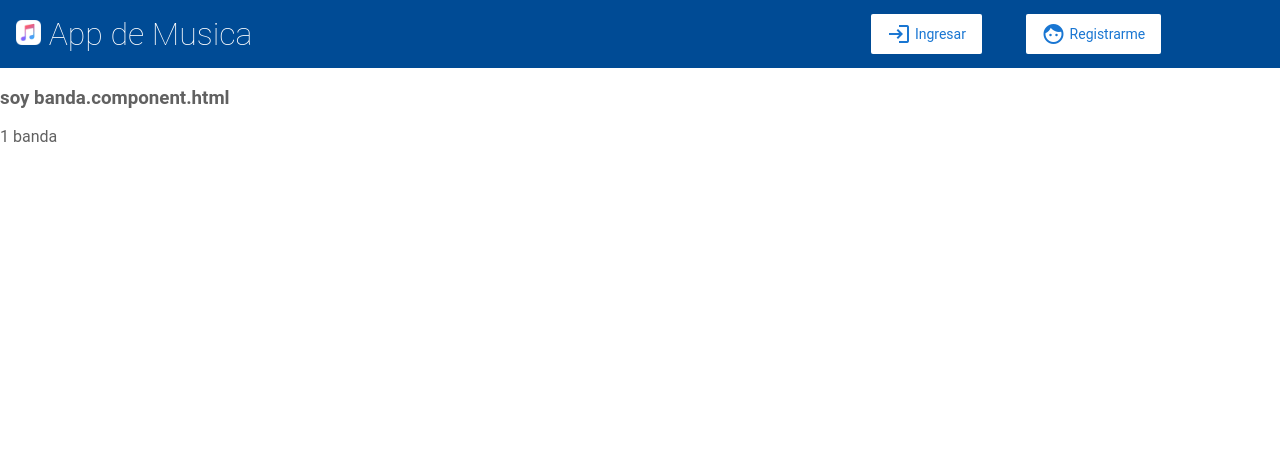
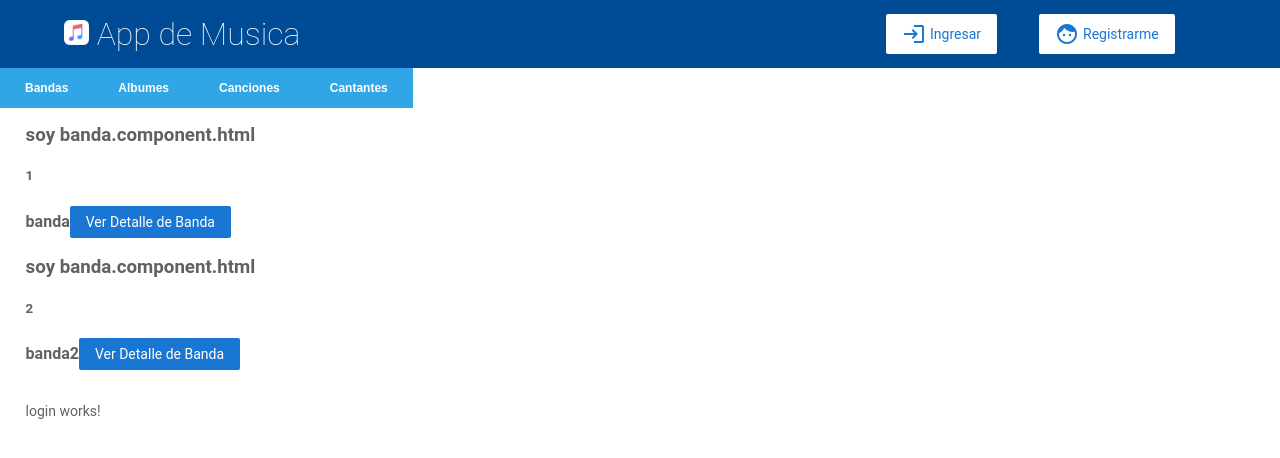
Before and after one commit to joasegovia9427/oblig_csharp_2021_frontend_web, an Angular app in the folder musical-app/: page / in a window 1280 px wide. Shown: the top 458 px of the page. Built offline with nearby package versions, Linux system fonts and the light colour scheme.

Commit message:
tomar valores desde un comoponente

```diff
--- a/musical-app/src/app/app.component.html
+++ b/musical-app/src/app/app.component.html
@@ -1,19 +1,26 @@
-<app-top-bar></app-top-bar>
-
-<app-banda></app-banda>
-
-
-
-<!-- <app-top-bar></app-top-bar>
+<div><app-top-bar class="top-bar-Nav"></app-top-bar></div>
+<div><app-menu-horizontal class="top-menu"></app-menu-horizontal></div>
 
 <div class="cuerpo">
-  <div class="menu-lateral">
+  <!-- <div class="menu-lateral">
     <app-menu-lateral></app-menu-lateral>
+  </div> -->
+  <div class="container">
+    <!-- <div>
+      <app-banda></app-banda>
+    </div> -->
+    <div *ngFor="let banda of bandas">
+      <app-banda
+        (outPut_BandaVerDetalle)="outPut_BandaVerDetalle($event)"
+        [banda]="banda"
+      ></app-banda>
     </div>
-  <div class="container">
-    <router-outlet></router-outlet> -->
 
+    <div>
+      <router-outlet></router-outlet>
+    </div>
 
+    <div></div>
     <!--
                       {{ title }}
                       {{ items }}
@@ -30,11 +37,7 @@
                       <p>hola fin</p>
 
 
-    <div *ngFor="let banda of bandas">
-        {{ banda.nombre }}
+
+                  -->
   </div>
- -->
-
- <!--  </div>
 </div>
- -->
--- a/musical-app/src/app/app.component.ts
+++ b/musical-app/src/app/app.component.ts
@@ -28,15 +28,20 @@ export class AppComponent {
   ];
 
 
-  addItem(){
+  addItem() {
     this.items.push("nuevo item");
 
   }
 
 
-    deleteItem(index: number){
-      this.items.splice(index, 1);
+  deleteItem(index: number) {
+    this.items.splice(index, 1);
 
-    }
+  }
+
+  outPut_BandaVerDetalle(id: string) {
+    console.log('id desde dentro ' + id)
+
+  }
 
 }
--- a/musical-app/src/app/app.module.ts
+++ b/musical-app/src/app/app.module.ts
@@ -22,6 +22,7 @@ import { VotoBandaComponent } from './components/voto-banda/voto-banda.component
 import { VotoCancionComponent } from './components/voto-cancion/voto-cancion.component';
 import { InicioComponent } from './components/inicio/inicio.component';
 import { MenuLateralComponent } from './components/menu-lateral/menu-lateral.component';
+import { MenuHorizontalComponent } from './components/menu-horizontal/menu-horizontal.component';
 
 
 import { BandaComponent } from './components/banda/banda.component';
@@ -44,6 +45,7 @@ import { BandaComponent } from './components/banda/banda.component';
     VotoCancionComponent,
     InicioComponent,
     MenuLateralComponent,
+    MenuHorizontalComponent,
     BandaComponent
   ],
   imports: [
--- a/musical-app/src/app/components/banda/banda.component.html
+++ b/musical-app/src/app/components/banda/banda.component.html
@@ -1,4 +1,4 @@
 <h3>soy banda.component.html</h3>
-
-{{ banda.id }}
-{{ banda.nombre }}
+<h5>{{ banda.id }}</h5>
+<strong>{{ banda.nombre }}</strong>
+<button (click)="verDetalle()">Ver Detalle de Banda</button>
--- a/musical-app/src/app/components/banda/banda.component.ts
+++ b/musical-app/src/app/components/banda/banda.component.ts
@@ -1,4 +1,4 @@
-import { Component } from '@angular/core';
+import { Component, Input, Output, EventEmitter } from '@angular/core';
 
 import { Banda } from '../../banda.module';
 
@@ -8,14 +8,14 @@ import { Banda } from '../../banda.module';
 
 })
 
-export class BandaComponent{
+export class BandaComponent {
 
-    banda: Banda = {
-        id: '1',
-        nombre: 'banda',
-        anoCreacion: 2020,
-        anoSeparacion: 2020,
+    @Input() banda: Banda;
+    @Output() outPut_BandaVerDetalle: EventEmitter<any> = new EventEmitter();
+
+    verDetalle() {
+        console.log("Ver detalle del producto " + this.banda.id)
+        this.outPut_BandaVerDetalle.emit(this.banda.id);
     }
 
-
 }
--- /dev/null
+++ b/musical-app/src/app/components/menu-horizontal/menu-horizontal.component.html
@@ -0,0 +1,8 @@
+<nav class="dropdownmenu">
+  <ul>
+    <li><a href="#">Bandas</a></li>
+    <li><a href="#">Albumes</a></li>
+    <li><a href="#">Canciones</a></li>
+    <li><a href="#">Cantantes</a></li>
+  </ul>
+</nav>
--- /dev/null
+++ b/musical-app/src/app/components/menu-horizontal/menu-horizontal.component.scss
@@ -0,0 +1,55 @@
+.dropdownmenu ul,
+.dropdownmenu li {
+  /* margin: 0; */
+  padding: 0;
+}
+.dropdownmenu ul {
+  background: gray;
+  list-style: none;
+  width: 100%;
+}
+.dropdownmenu li {
+  float: left;
+  position: relative;
+  width: auto;
+}
+.dropdownmenu a {
+  background: #30a6e6;
+  color: #ffffff;
+  display: block;
+  font: bold 12px/20px sans-serif;
+  padding: 10px 25px;
+  text-align: center;
+  text-decoration: none;
+  -webkit-transition: all 0.25s ease;
+  -moz-transition: all 0.25s ease;
+  -ms-transition: all 0.25s ease;
+  -o-transition: all 0.25s ease;
+  transition: all 0.25s ease;
+}
+.dropdownmenu li:hover a {
+  background: #000000;
+}
+#submenu {
+  left: 0;
+  opacity: 0;
+  position: absolute;
+  top: 35px;
+  visibility: hidden;
+  z-index: 1;
+}
+li:hover ul#submenu {
+  opacity: 1;
+  top: 40px; /* adjust this as per top nav padding top & bottom comes */
+  visibility: visible;
+}
+#submenu li {
+  float: none;
+  width: 100%;
+}
+#submenu a:hover {
+  background: #df4b05;
+}
+#submenu a {
+  background-color: #000000;
+}
--- /dev/null
+++ b/musical-app/src/app/components/menu-horizontal/menu-horizontal.component.ts
@@ -0,0 +1,24 @@
+import { Component, OnInit } from '@angular/core';
+
+@Component({
+  selector: 'app-menu-horizontal',
+  templateUrl: './menu-horizontal.component.html',
+  styleUrls: ['./menu-horizontal.component.scss']
+})
+export class MenuHorizontalComponent implements OnInit {
+
+  constructor() { }
+
+  ngOnInit(): void {
+  }
+
+
+  /*$ (document).ready(function(){
+    $(".menu-button").click(function(){
+    $(".menu-bar").toggleClass( "open" );
+    })
+    })
+ */
+
+
+}
--- a/musical-app/src/app/components/menu-lateral/menu-lateral.component.html
+++ b/musical-app/src/app/components/menu-lateral/menu-lateral.component.html
@@ -1,8 +1,7 @@
 <ul class="menu">
-
-    <!-- <li title="home"><a href="#" class="menu-button home">menu</a></li> -->
-
-    <li title="Bandas"><a href="#" routerLink="/listaBanda" class="search">Bandas</a></li>
+  <li title="Bandas">
+    <a href="#" routerLink="/listaBanda" class="search">Bandas</a>
+  </li>
   <li title="Albumes"><a href="#" class="pencil">Albumes</a></li>
   <li title="Canciones"><a href="#" class="active about">Canciones</a></li>
   <li title="Cantantes"><a href="#" class="archive">Cantantes</a></li>
--- a/musical-app/src/app/components/menu-lateral/menu-lateral.component.scss
+++ b/musical-app/src/app/components/menu-lateral/menu-lateral.component.scss
@@ -1,28 +1,31 @@
 @import url("//cdnjs.cloudflare.com/ajax/libs/font-awesome/4.0.3/css/font-awesome.min.css");
-.menu, .menu-bar {
+.menu,
+.menu-bar {
   position: fixed;
-    top: 68px;//17.3%;
+  top: 68px; //17.3%;
   left: 0;
   height: 100%;
   list-style-type: none;
   margin: 0;
   padding: 0;
   background: #f7f7f7;
-    z-index:10;
-    overflow:hidden;
+  z-index: 10;
+  overflow: hidden;
   box-shadow: 2px 0 18px rgba(0, 0, 0, 0.26);
 }
-.menu li a{
+.menu li a {
   //display: block;
-  text-indent: -500em;
+  //text-indent: -500em;
   height: 5em;
   width: 5em;
   line-height: 5em;
-  text-align:center;
-  color: #72739f;
+  text-align: center;
+  color: #004b95;
   position: relative;
   border-bottom: 1px solid rgba(0, 0, 0, 0.05);
   transition: background 0.1s ease-in-out;
+  padding-left: 10%;
+  padding-right: 20px;
 }
 .menu li a:before {
   font-family: FontAwesome;
@@ -57,92 +60,97 @@
 /* .menu-bar li a:hover,
 .menu li a:hover,
 .menu li:first-child a {
-  background: #004B95;
+  background: #004b95;
   color: #fff;
 } */
 
-.menu-bar li a:hover,
-.menu li a:hover{
+.menu-bar li:hover,
+.menu li:hover {
   background: #004b95;
   color: #fff;
 }
 
-.menu-bar{
-    overflow:hidden;
-    left:5em;
-    z-index:5;
-    width:0;
-    height:0;
+.menu-bar li a:hover,
+.menu li a:hover {
+  background: #004b95;
+  color: #fff;
+}
+
+.menu-bar {
+  overflow: hidden;
+  left: 5em;
+  z-index: 5;
+  width: 0;
+  height: 0;
   transition: all 0.1s ease-in-out;
 }
-.menu-bar li a{
+.menu-bar li a {
   display: block;
   height: 4em;
   line-height: 4em;
-  text-align:center;
+  text-align: center;
   color: #72739f;
-  text-decoration:none;
+  text-decoration: none;
   position: relative;
-  font-family:verdana;
+  font-family: verdana;
   border-bottom: 1px solid rgba(0, 0, 0, 0.05);
   transition: background 0.1s ease-in-out;
 }
-.menu-bar li:first-child a{
-    height:5em;
+.menu-bar li:first-child a {
+  height: 5em;
   background: #267fdd;
   color: #fff;
-    line-height:5
+  line-height: 5;
 }
 
-
-.para{
-    color:#004b95;
-    padding-left:100px;
-    font-size:3em;
-    margin-bottom:20px;
+.para {
+  color: #004b95;
+  padding-left: 100px;
+  font-size: 3em;
+  margin-bottom: 20px;
 }
 
-.open{
-    width:10em;
-    height:100%;
+.open {
+  width: 10em;
+  height: 100%;
 }
 
 @media all and (max-width: 500px) {
-    .container{
-        margin-top:100px;
+  .container {
+    margin-top: 100px;
   }
-    .menu{
-        height:5em;
-        width:100%;
+  .menu {
+    height: 5em;
+    width: 100%;
   }
-    .menu li{
-        display:inline-block;
-        float:left;
+  .menu li {
+    display: inline-block;
+    float: left;
   }
-    .menu-bar li a{
-        width:100%;
+  .menu-bar li a {
+    width: 100%;
   }
-    .menu-bar{
-        width:100%;
-        left:0;
-        height:0;
+  .menu-bar {
+    width: 100%;
+    left: 0;
+    height: 0;
   }
-    .open{
-        width:100%;
-        height:auto;
+  .open {
+    width: 100%;
+    height: auto;
   }
-    .para{
-    padding-left:5px;
+  .para {
+    padding-left: 5px;
   }
 }
-@media screen and (max-height: 34em){
+@media screen and (max-height: 34em) {
   .menu li,
   .menu-bar {
-    font-size:70%;
+    //font-size: 70%;
   }
 }
-@media screen and (max-height: 34em) and (max-width: 500px){
-  .menu{
-        height:3.5em;
+@media screen and (max-height: 34em) and (max-width: 500px) {
+  .menu {
+    height: 3.5em;
   }
 }
--- a/musical-app/src/styles.scss
+++ b/musical-app/src/styles.scss
@@ -1,9 +1,8 @@
 /* You can add global styles to this file, and also import other style files */
 /* Global Styles */
 
-
 * {
-    font-family: 'Roboto', Arial, sans-serif;
+  font-family: "Roboto", Arial, sans-serif;
   color: #616161;
   box-sizing: border-box;
   -webkit-font-smoothing: antialiased;
@@ -14,14 +13,7 @@
   margin: 0;
 }
 
-  .container {
-    display: flex;
-    flex-direction: row;
-    padding: 2%;
-    margin-left: 5%;
-  }
-
-  router-outlet + *  {
+router-outlet + * {
   padding: 0 16px;
 }
 
@@ -35,7 +27,8 @@
   font-size: 20px;
 }
 
-  h1, h2 {
+h1,
+h2 {
   font-weight: lighter;
 }
 
@@ -62,7 +55,7 @@
   border-radius: 2px;
   padding: 8px;
   margin-bottom: 16px;
-    border: 1px solid #BDBDBD;
+  border: 1px solid #bdbdbd;
 }
 
 label {
@@ -73,19 +66,43 @@
   text-transform: uppercase;
 }
 
-  .top-bar-icon{
-    width: 25px;
-
+.cuerpo {
+  /* margin-top: 68px; */
+  display: flex;
+  flex-direction: row;
 }
 
-  .botones-session{
-    width: 35%;
-
+.top-bar-Nav {
+  overflow: hidden;
+  position: fixed; /* Set the navbar to fixed position */
+  top: 0; /* Position the navbar at the top of the page */
+  width: 100%; /* Full width */
+  padding-left: 5%;
 }
 
+.top-menu {
+  overflow: hidden;
+  position: fixed; /* Set the navbar to fixed position */
+  width: 100%; /* Full width */
+  margin-top: 52px;
+}
+
+.top-bar-icon {
+  width: 25px;
+}
+
+.botones-session {
+  width: 35%;
+}
+
+.container {
+  padding: 2%;
+  margin-top: 80px;
+}
 
 /* Button */
-  .button, button {
+.button,
+button {
   display: inline-flex;
   align-items: center;
   padding: 8px 16px;
@@ -97,12 +114,14 @@
   border: none;
 }
 
-  .button:hover, button:hover {
+.button:hover,
+button:hover {
   opacity: 0.8;
   font-weight: normal;
 }
 
-  .button:disabled, button:disabled {
+.button:disabled,
+button:disabled {
   opacity: 0.5;
   cursor: auto;
 }
@@ -140,7 +159,8 @@
 
 /* Checkout Cart, Shipping Prices */
 
-  .cart-item, .shipping-item {
+.cart-item,
+.shipping-item {
   width: 100%;
   min-width: 400px;
   max-width: 450px;
@@ -150,5 +170,5 @@
   padding: 16px 32px;
   margin-bottom: 8px;
   border-radius: 2px;
-    background-color: #EEEEEE;
+  background-color: #eeeeee;
 }
--- a/musical-app/tsconfig.json
+++ b/musical-app/tsconfig.json
@@ -5,7 +5,7 @@
     "baseUrl": "./",
     "outDir": "./dist/out-tsc",
     "forceConsistentCasingInFileNames": true,
-    "strict": true,
+    "strict": false,
     "noImplicitReturns": true,
     "noFallthroughCasesInSwitch": true,
     "sourceMap": true,
```
Also changed, not shown: 1 other file (tests, documents, lock files or other folders). Lines whose indentation alone changed are shown as unchanged.
